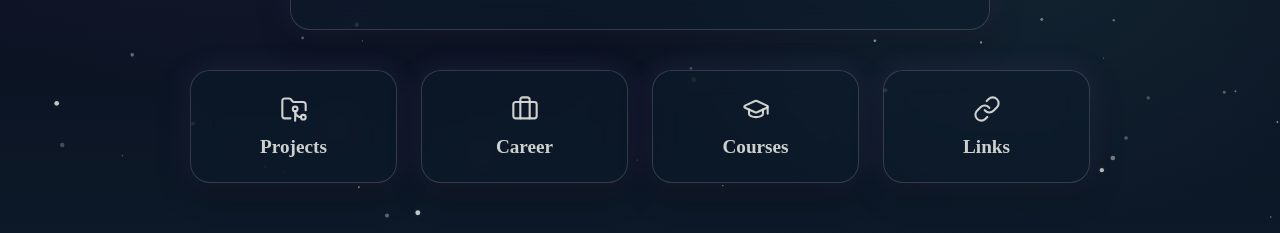
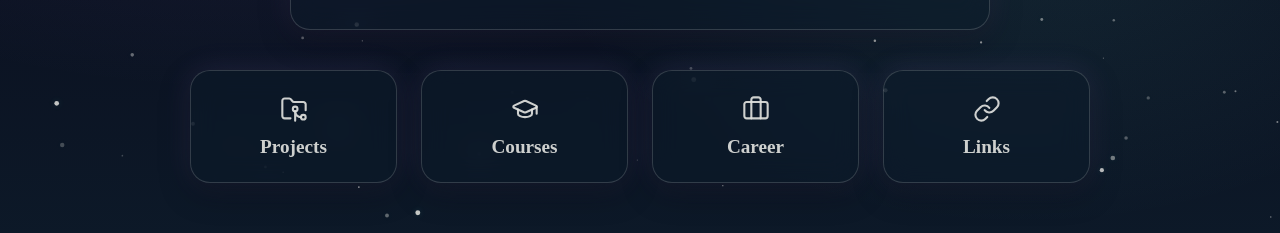
Before and after one commit to RyanYensch/Personal-Website, a React (Vite) app: page / in a window 1280 px wide. Shown: the part 438-671 px from the top of the page. Built offline with nearby package versions, Linux system fonts and the light colour scheme.

Commit message:
fixed home page links order to match navbar

```diff
--- a/src/pages/HomePage/HomePage.tsx
+++ b/src/pages/HomePage/HomePage.tsx
@@ -30,17 +30,17 @@ export default function HomePage() {
                     </GlassCard>
                 </Link>
 
+                <Link to="/courses" className="nav-tile">
+                    <GlassCard className="glass-tile">
+                        <GraduationCap className="nav-icon" />
+                        <span>Courses</span>
+                    </GlassCard>
+                </Link>
+
                 <Link to="/career" className="nav-tile">
                     <GlassCard className="glass-tile">
                         <Briefcase className="nav-icon" />
                         <span>Career</span>
-                    </GlassCard>
-                </Link>
-
-                <Link to="/courses" className="nav-tile">
-                    <GlassCard className="glass-tile">
-                        <GraduationCap className="nav-icon" />
-                        <span>Courses</span>
                     </GlassCard>
                 </Link>
 
```
